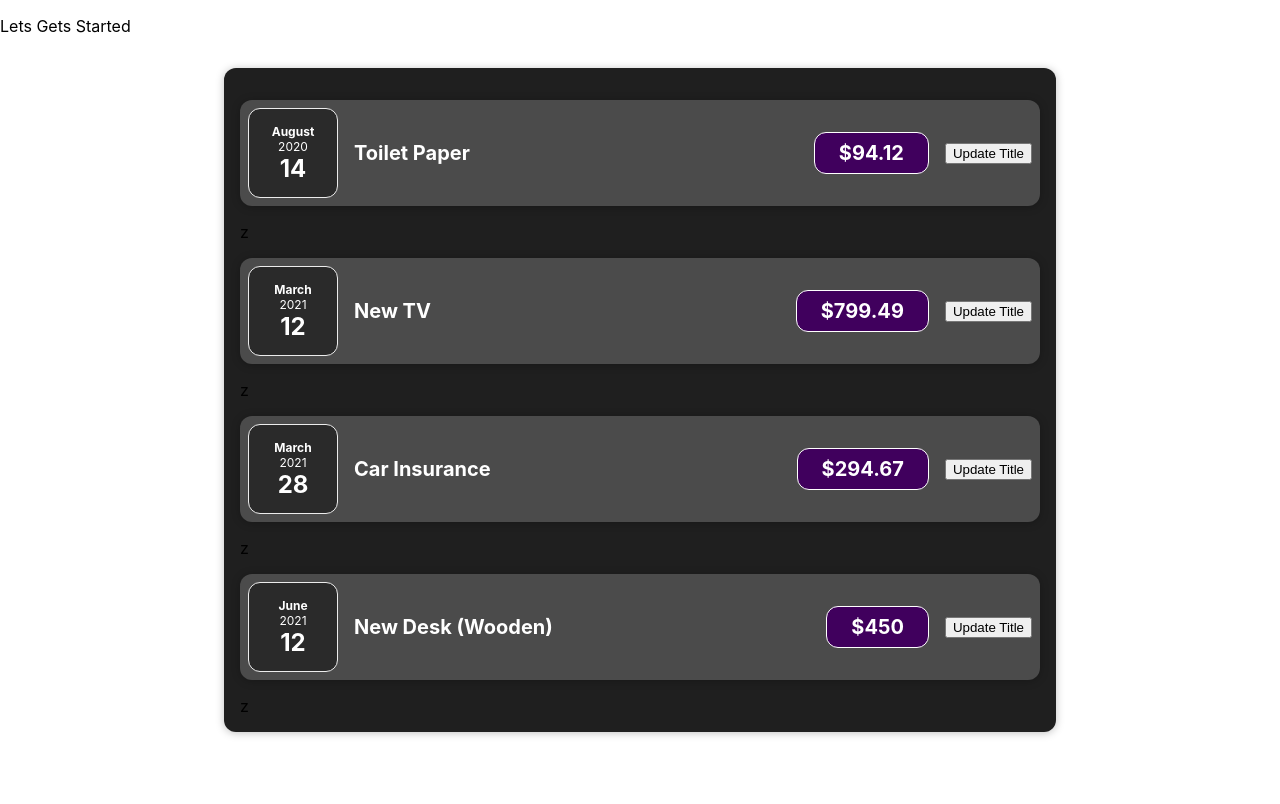
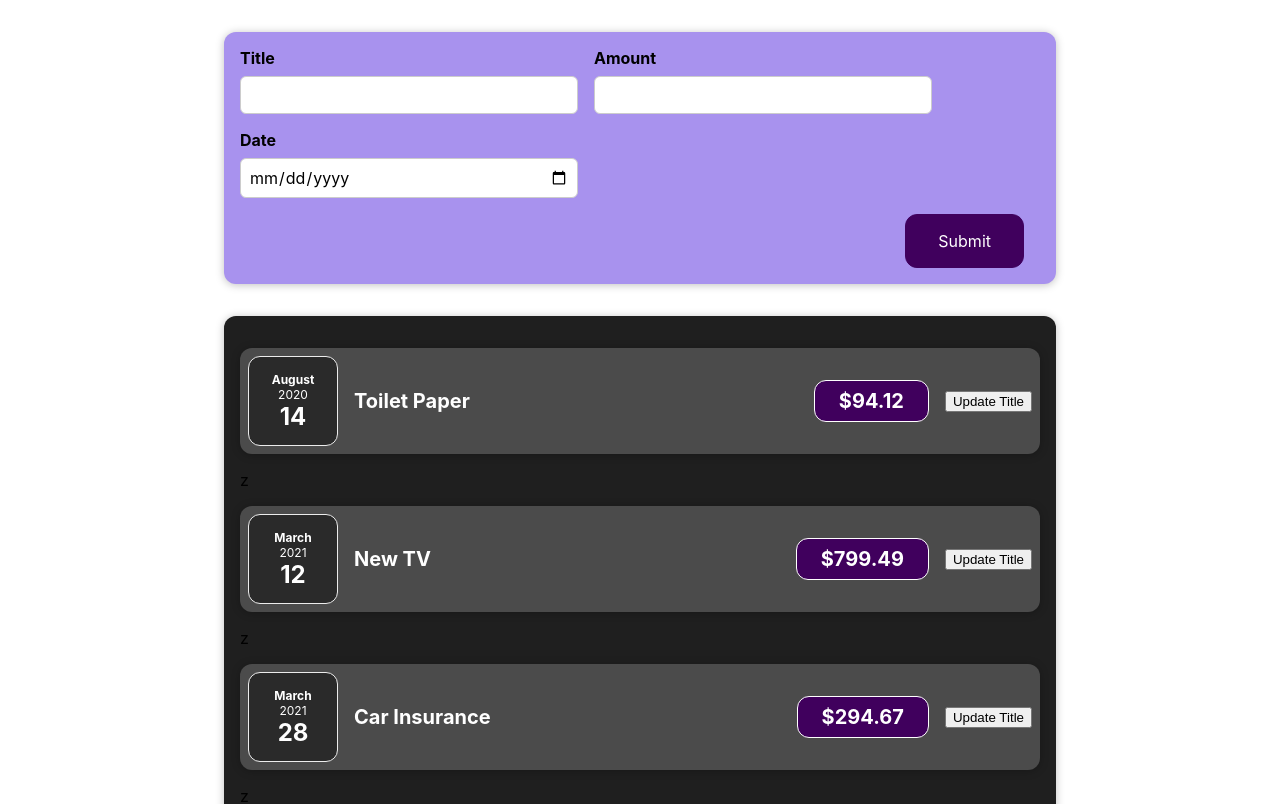
Before and after one commit to vi-suraj/REACTPRACTICE, a React (Create React App) app in the folder 01expense-tracker/: page / in a window 1280 px wide. Shown: the top 804 px of the page. Built offline with nearby package versions, Linux system fonts and the light colour scheme.

Commit message:
form states

```diff
--- a/01expense-tracker/src/App.js
+++ b/01expense-tracker/src/App.js
@@ -1,5 +1,6 @@
 import "./App.css";
 import Expenses from "./components/Expense/Expenses";
+import NewExpense from "./components/NewExpense/NewExpense";
 
 function App() {
   const expenses = [
@@ -25,8 +26,7 @@
   ];
   return (
     <>
-      <p>Lets Gets Started</p>
-
+      <NewExpense />
       <Expenses items={expenses} />
 
       {/* <ExpenseItems title={expenses[0].title} amount={expenses[0].amount} date={expenses[0].date} /> */}
--- /dev/null
+++ b/01expense-tracker/src/components/NewExpense/ExpenseForm.css
@@ -0,0 +1,26 @@
+.new-expense__controls {
+  display: flex;
+  flex-wrap: wrap;
+  gap: 1rem;
+  margin-bottom: 1rem;
+  text-align: left;
+}
+
+.new-expense__control label {
+  font-weight: bold;
+  margin-bottom: 0.5rem;
+  display: block;
+}
+
+.new-expense__control input {
+  font: inherit;
+  padding: 0.5rem;
+  border-radius: 6px;
+  border: 1px solid #ccc;
+  width: 20rem;
+  max-width: 100%;
+}
+
+.new-expense__actions {
+  text-align: right;
+}
--- /dev/null
+++ b/01expense-tracker/src/components/NewExpense/ExpenseForm.js
@@ -0,0 +1,47 @@
+import React, { useState } from "react";
+import "./ExpenseForm.css";
+
+const ExpenseForm = () => {
+  const [enteredTitle, setEnteredTitle] = useState("");
+  const [enteredAmount, setEnteredAmount] = useState("");
+  const [enteredDate, setEnteredDate] = useState("");
+
+  const titleChangeHandler = (event) => {
+    setEnteredTitle(event.target.value);
+    console.log(enteredTitle);
+  };
+
+  const amountChangeHandler = (event) => {
+    setEnteredAmount(event.target.value);
+    console.log(enteredAmount);
+  };
+
+  const dateChangeHandler = (event) => {
+    setEnteredDate(event.target.value);
+    console.log(enteredDate);
+  };
+
+  return (
+    <form>
+      <div className="new-expense__controls">
+        <div className="new-expense__control">
+          <label>Title</label>
+          <input type="text" onChange={titleChangeHandler} />
+        </div>
+        <div className="new-expense__control">
+          <label>Amount</label>
+          <input type="number" onChange={amountChangeHandler} />
+        </div>
+        <div className="new-expense__control">
+          <label>Date</label>
+          <input type="date" min="2023-01-01" max="2026-01-01" onChange={dateChangeHandler} />
+        </div>
+      </div>
+      <div className="new-expense__actions">
+        <button type="submit">Submit</button>
+      </div>
+    </form>
+  );
+};
+
+export default ExpenseForm;
--- /dev/null
+++ b/01expense-tracker/src/components/NewExpense/NewExpense.css
@@ -0,0 +1,38 @@
+.new-expense {
+  background-color: #a892ee;
+  padding: 1rem;
+  margin: 2rem auto;
+  width: 50rem;
+  max-width: 95%;
+  border-radius: 12px;
+  text-align: center;
+  box-shadow: 0 1px 8px rgba(0, 0, 0, 0.25);
+}
+
+.new-expense button {
+  font: inherit;
+  cursor: pointer;
+  padding: 1rem 2rem;
+  border: 1px solid #40005d;
+  background-color: #40005d;
+  color: white;
+  border-radius: 12px;
+  margin-right: 1rem;
+}
+
+.new-expense button:hover,
+.new-expense button:active {
+  background-color: #510674;
+  border-color: #510674;
+}
+
+.new-expense button.alternative {
+  color: #220131;
+  border-color: transparent;
+  background-color: transparent;
+}
+
+.new-expense button.alternative:hover,
+.new-expense button.alternative:active {
+  background-color: #ddb3f8;
+}
--- /dev/null
+++ b/01expense-tracker/src/components/NewExpense/NewExpense.js
@@ -0,0 +1,13 @@
+import React from "react";
+import "./NewExpense.css";
+import ExpenseForm from "./ExpenseForm";
+
+const NewExpense = () => {
+  return (
+    <div className="new-expense">
+      <ExpenseForm />
+    </div>
+  );
+};
+
+export default NewExpense;
```
